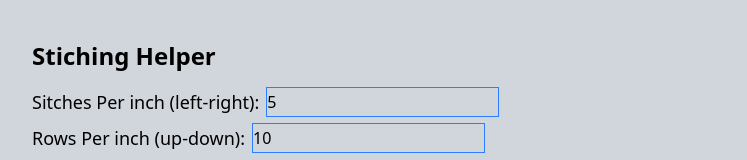
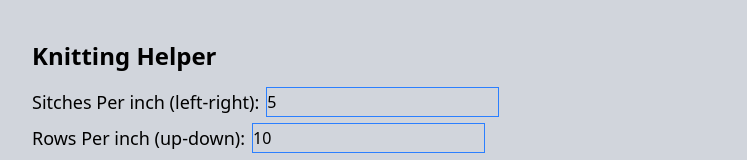
Before and after one commit to aliunwala/knitting, a Next.js app: page / in a window 1280 px wide. Shown: the top 160 px of the page, without its empty margins (112-859 px from the left). Built offline with nearby package versions, Linux system fonts and the light colour scheme.

Commit message:
Title change

```diff
--- a/src/app/components/board.tsx
+++ b/src/app/components/board.tsx
@@ -164,7 +164,7 @@
   return (
     <>
       <div className="max-w-5xl mx-auto p-4">
-        <h1 className="text-2xl font-bold mb-4">Stiching Helper</h1>
+        <h1 className="text-2xl font-bold mb-4">Knitting Helper</h1>
 
         {/**
          * User inputs
```
